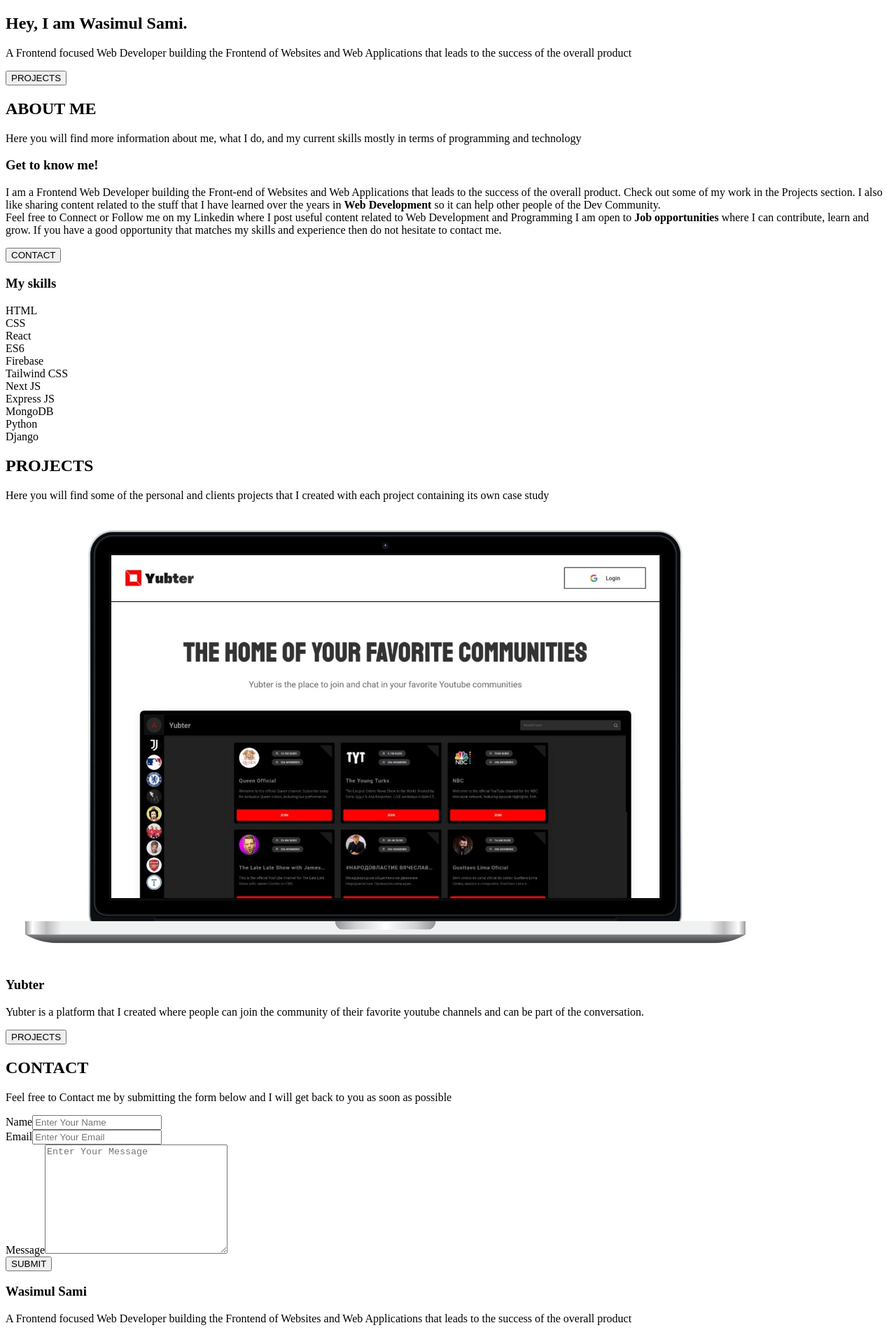
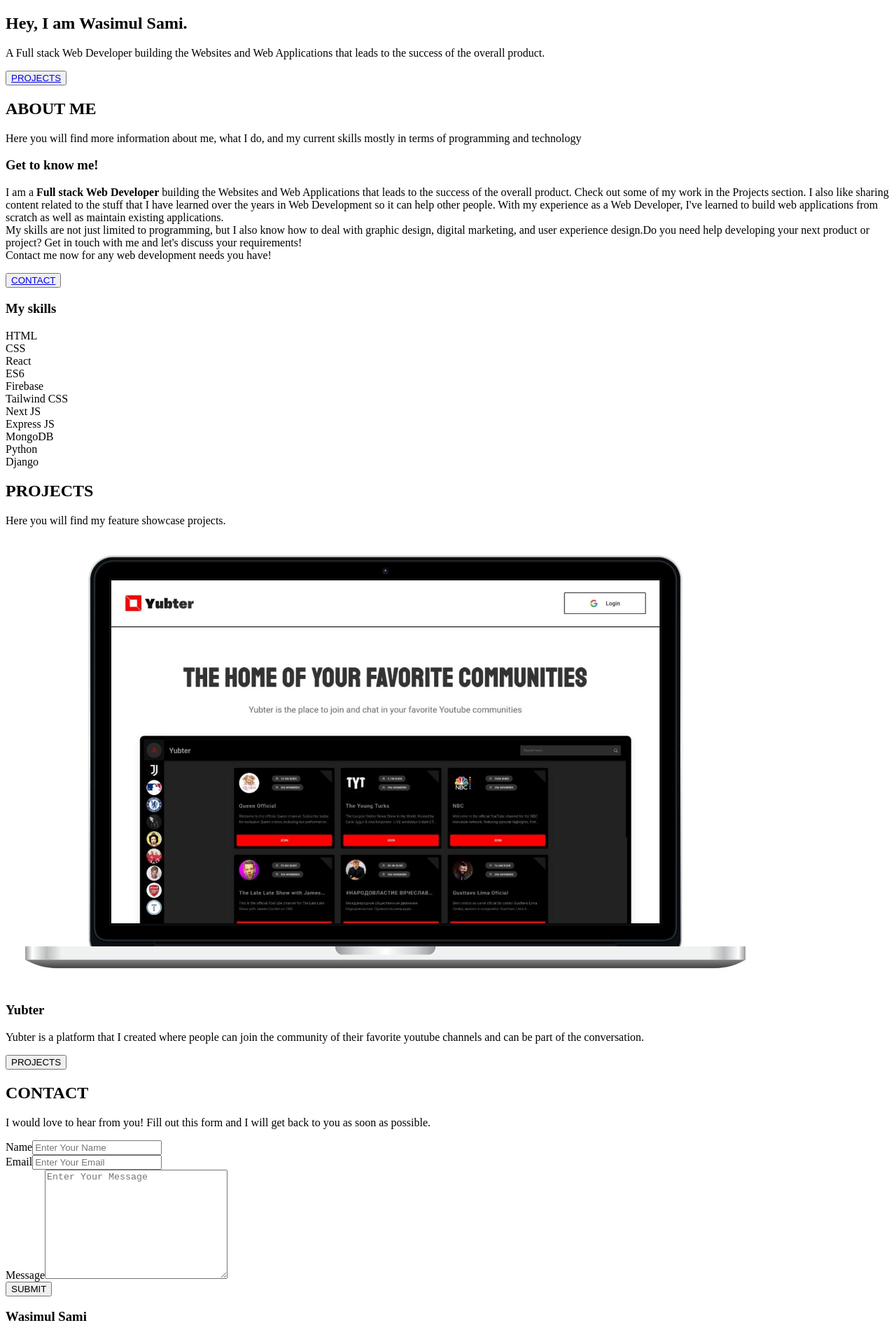
Before and after one commit to wvsr/portfolio-1.0, a Next.js app: page / in a window 1280 px wide. Shown: the top 1910 px of the page at 70% size. Built offline with nearby package versions, Linux system fonts and the light colour scheme.

Commit message:
copywriting

```diff
--- a/components/About.js
+++ b/components/About.js
@@ -17,20 +17,22 @@
           <section>
             <h3 className='text-base sm:text-2xl font-bold'>Get to know me!</h3>
             <p className='py-8 text-gray-800 font-medium text-sm sm:text-base  tracking-wider leading-8 md:pr-20'>
-              I am a Frontend Web Developer building the Front-end of Websites
-              and Web Applications that leads to the success of the overall
-              product. Check out some of my work in the Projects section. I also
-              like sharing content related to the stuff that I have learned over
-              the years in <b>Web Development</b> so it can help other people of
-              the Dev Community. <br /> Feel free to Connect or Follow me on my
-              Linkedin where I post useful content related to Web Development
-              and Programming I am open to <b>Job opportunities</b> where I can
-              contribute, learn and grow. If you have a good opportunity that
-              matches my skills and experience then do not hesitate to contact
-              me.
+              I am a <b>Full stack Web Developer</b> building the Websites and
+              Web Applications that leads to the success of the overall product.
+              Check out some of my work in the Projects section. I also like
+              sharing content related to the stuff that I have learned over the
+              years in Web Development so it can help other people. With my
+              experience as a Web Developer, I've learned to build web
+              applications from scratch as well as maintain existing
+              applications. <br /> My skills are not just limited to
+              programming, but I also know how to deal with graphic design,
+              digital marketing, and user experience design.Do you need help
+              developing your next product or project? Get in touch with me and
+              let's discuss your requirements! <br /> Contact me now for any web
+              development needs you have!
             </p>
             <button className='px-10 py-4 text-sm font-bold bg-yellow-400 rounded-lg shadow-xl hover:-translate-y-1 duration-200 transition-transform outline-none'>
-              CONTACT
+              <a href='/contact'>CONTACT</a>
             </button>
           </section>
           <section className='mt-14 lg:mt-0'>
--- a/components/Contact.js
+++ b/components/Contact.js
@@ -3,8 +3,8 @@
     <div className='py-32 hero flex items-center flex-col p-4' id='contact'>
       <h2 className='text-center font-bold sm:text-3xl text-4xl'>CONTACT</h2>
       <p className='text-base sm:text-lg font-medium text-gray-700 py-8 max-w-3xl text-center'>
-        Feel free to Contact me by submitting the form below and I will get back
-        to you as soon as possible
+        I would love to hear from you! Fill out this form and I will get back to
+        you as soon as possible.
       </p>
       <article className='py-10 px-8 rounded-md shadow-lg bg-white max-w-3xl w-full my-14'>
         <form action='' className='space-y-6'>
--- a/components/Footer.js
+++ b/components/Footer.js
@@ -6,11 +6,11 @@
           Wasimul Sami
         </h3>
         <p className='mt-8 max-w-lg text-sm font-medium'>
-          A Frontend focused Web Developer building the Frontend of Websites and
-          Web Applications that leads to the success of the overall product
+          A Full stack Web Developer building the Websites and Web Applications
+          that leads to the success of the overall product.
         </p>
         <div className='mt-14 border-t border-[#444] text-center py-5'>
-          <p className='my-3 text-gray-200 text-sm'>Made by sami With ❤</p>
+          <p className='my-3 text-gray-200 text-sm'>Made with ❤ by sami</p>
           <p className='text-xs capitalize font-extralight'>
             based from{' '}
             <a
@@ -20,7 +20,7 @@
             >
               Dopefolio Project
             </a>{' '}
-            implemented using
+            implemented using{' '}
             <a href='https://tailwindcss.com/' target='_blank' rel='noreferrer'>
               Tailwind CSS
             </a>
--- a/components/Hero.js
+++ b/components/Hero.js
@@ -11,14 +11,13 @@
             Hey, I am Wasimul Sami.
           </h1>
           <div className='flex justify-center'>
-            <p className='max-w-4xl md:text-xl font-medium text-center leading-7'>
-              A Frontend focused Web Developer building the Frontend of Websites
-              and Web Applications that leads to the success of the overall
-              product
+            <p className='max-w-4xl md:tgit add .ext-xl font-medium text-center leading-7'>
+              A Full stack Web Developer building the Websites and Web
+              Applications that leads to the success of the overall product.
             </p>
           </div>
           <button className='px-10 py-4 text-lg font-bold bg-yellow-400 rounded-lg shadow-xl hover:-translate-y-1 duration-200 transition-transform outline-none'>
-            PROJECTS
+            <a href='#project'>PROJECTS</a>
           </button>
         </article>
       </div>
--- a/components/Layout.js
+++ b/components/Layout.js
@@ -5,6 +5,7 @@
   return (
     <div>
       <Head>
+        <title>Wasimul Vari Sami - Web Programmer</title>
         <meta name='title' content='Wasimul Vari Sami - Web Programmer' />
         <meta
           name='description'
--- a/components/Projects.js
+++ b/components/Projects.js
@@ -12,8 +12,7 @@
       <div className='flex flex-col items-center space-y-8'>
         <h2 className='text-3xl md:text-4xl font-bold'>PROJECTS</h2>
         <p className='text-sm sm:text-lg max-w-3xl text-center font-medium text-gray-700'>
-          Here you will find some of the personal and clients projects that I
-          created with each project containing its own case study
+          Here you will find my feature showcase projects.
         </p>
         <div></div>
       </div>
--- a/styles/globals.css
+++ b/styles/globals.css
@@ -2,15 +2,8 @@
 @tailwind components;
 @tailwind utilities;
 
-@font-face {
-  font-family: 'sami';
-  src: url('/fonts/Almarai-Regular.ttf');
-}
-body {
-  font-family: 'Montserrat', sans-serif;
-}
-font-basic {
-  font-family: 'sami';
+html {
+  scroll-behavior: smooth;
 }
 
 /* width */
```
Also changed, not shown: 1 other file (tests, documents, lock files or other folders).
